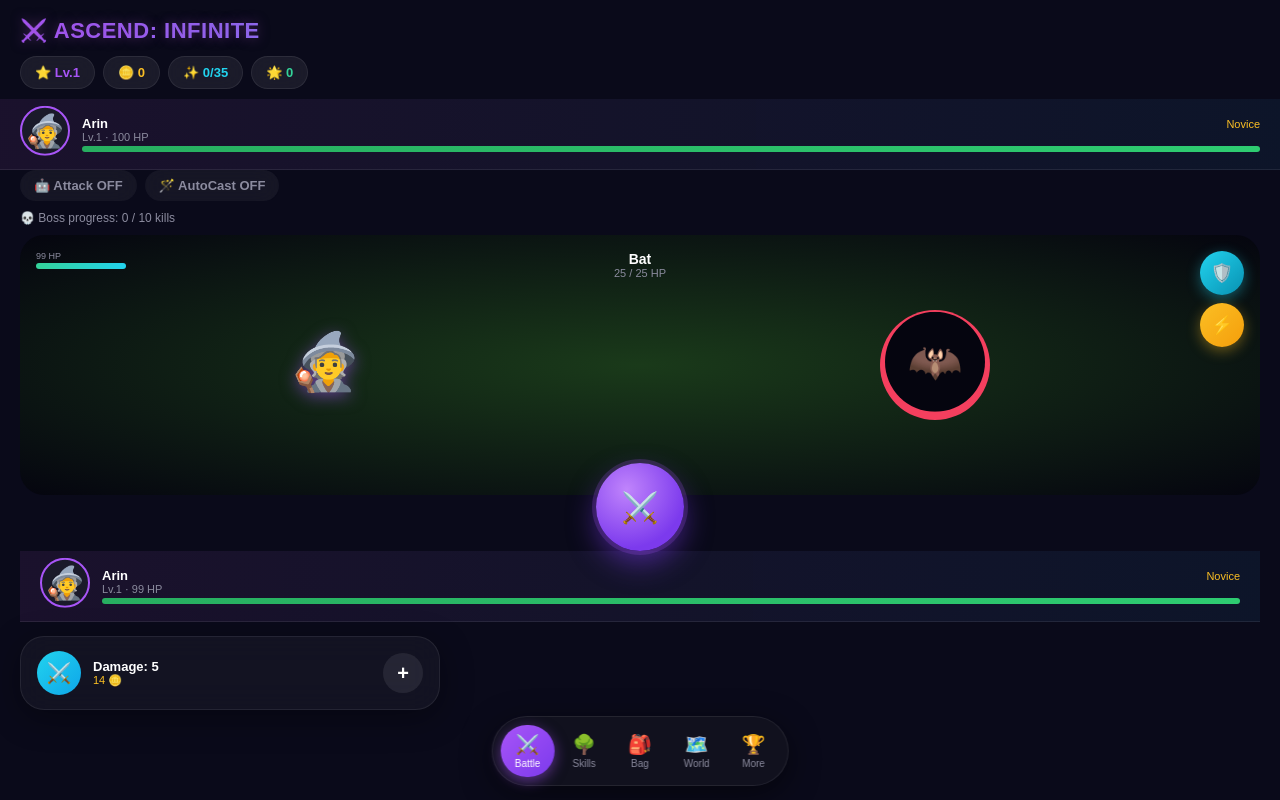
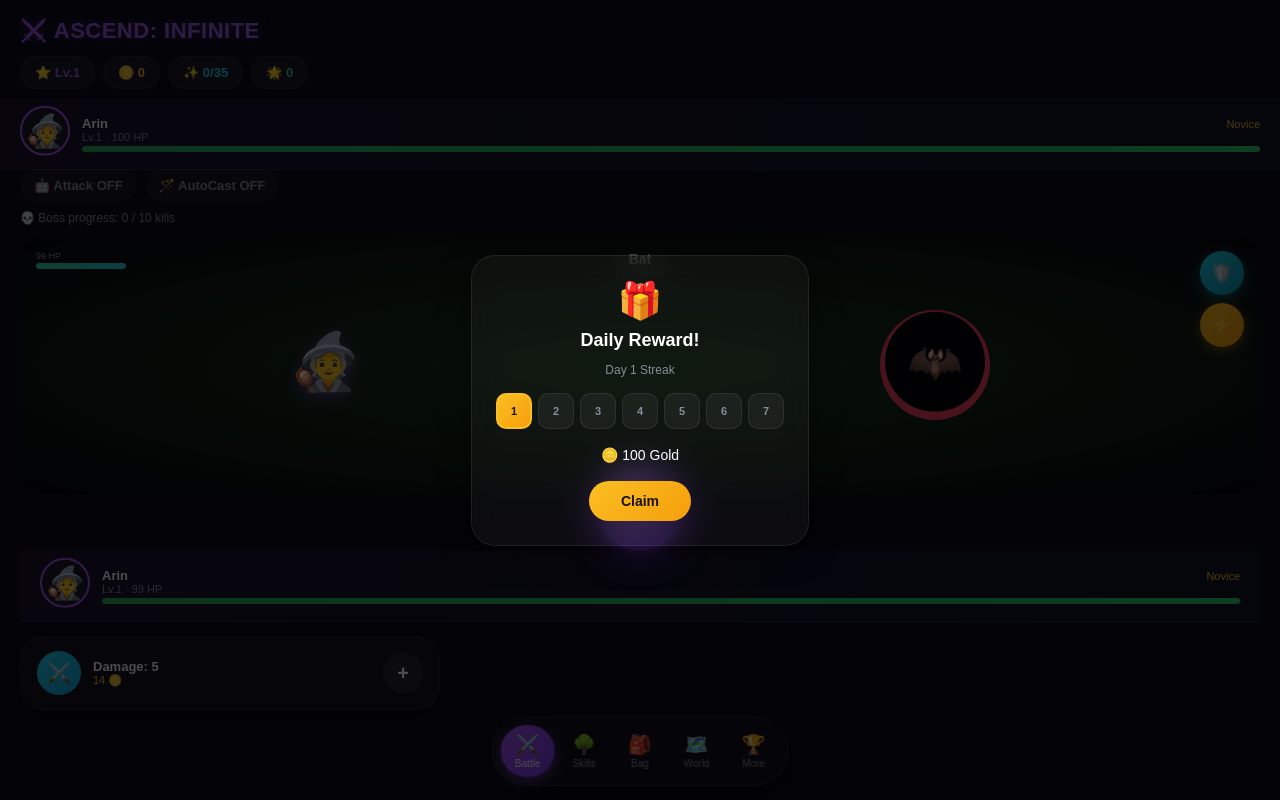
Before and after one commit to baidawi433/ascend-infinite, a React (Vite) app: page / in a window 1280 px wide. Built offline with nearby package versions, Linux system fonts and the light colour scheme.

Commit message:
feat: add daily login reward system with 7-day streak

```diff
--- a/src/App.jsx
+++ b/src/App.jsx
@@ -22,6 +22,8 @@ import NewGamePlusPanel from "./components/NewGamePlusPanel";
 import ParticleBurst from "./components/ParticleBurst";
 import BlacksmithPanel from "./components/BlacksmithPanel";
 import BossRushPanel from "./components/BossRushPanel";
+import DailyLoginPopup from "./components/DailyLoginPopup";
+import { useDailyLogin } from "./game/useDailyLogin";
 import { getNewGamePlusBonusPercent } from "./game/useNewGamePlus";
 import { FINAL_BOSS_ID } from "./game/GameState";
 import { loadGame, useAutoSave } from "./game/useSaveGame";
@@ -47,6 +49,7 @@ function App() {
   const [isBossActive, setIsBossActive] = useState(false);
   const [activeTab, setActiveTab] = useState("battle");
   const [toasts, setToasts] = useState([]);
+  const dailyLogin = useDailyLogin(gameState, setGameState);
 
   function addToast(type, title, subtitle) {
     const id = `${Date.now()}-${Math.random().toString(36).slice(2, 6)}`;
@@ -301,6 +304,12 @@ function App() {
       </div>
 
       <OfflineProgressPopup offlineReport={offlineReport} onClaim={claimOfflineProgress} />
+      <DailyLoginPopup
+        show={dailyLogin.showPopup}
+        todayReward={dailyLogin.todayReward}
+        dailyRewards={dailyLogin.dailyRewards}
+        onClaim={dailyLogin.claimDailyReward}
+      />
       <BottomNav activeTab={activeTab} setActiveTab={setActiveTab} />
       <LevelUpOverlay show={showLevelUp} level={gameState.level} onDone={() => setShowLevelUp(false)} />
       <AscendedOverlay show={showAscendedOverlay} onClose={() => setShowAscendedOverlay(false)} />
--- /dev/null
+++ b/src/components/DailyLoginPopup.jsx
@@ -0,0 +1,49 @@
+// DailyLoginPopup.jsx
+
+function DailyLoginPopup({ show, todayReward, dailyRewards, onClaim }) {
+  if (!show || !todayReward) return null;
+
+  return (
+    <div style={{
+      position: "fixed", top: 0, left: 0, right: 0, bottom: 0,
+      background: "rgba(0,0,0,0.7)", display: "flex", alignItems: "center", justifyContent: "center", zIndex: 2500, padding: "20px"
+    }}>
+      <div className="glass-panel" style={{ padding: "24px", maxWidth: "340px", textAlign: "center" }}>
+        <div style={{ fontSize: "36px", marginBottom: "8px" }}>🎁</div>
+        <h2 style={{ margin: "0 0 4px 0", fontSize: "18px" }}>Daily Reward!</h2>
+        <p style={{ fontSize: "12px", color: "var(--color-text-muted)", marginBottom: "16px" }}>Day {todayReward.day} Streak</p>
+
+        <div style={{ display: "flex", justifyContent: "center", gap: "6px", marginBottom: "18px", flexWrap: "wrap" }}>
+          {dailyRewards.map((r) => (
+            <div
+              key={r.day}
+              style={{
+                width: "36px", height: "36px", borderRadius: "10px",
+                display: "flex", alignItems: "center", justifyContent: "center",
+                fontSize: "11px", fontWeight: 700,
+                background: r.day === todayReward.day ? "linear-gradient(135deg, #fbbf24, #f59e0b)" : r.day < todayReward.day ? "rgba(52,211,153,0.2)" : "rgba(255,255,255,0.05)",
+                color: r.day === todayReward.day ? "#1a1200" : r.day < todayReward.day ? "#34d399" : "var(--color-text-muted)",
+                border: r.day === todayReward.day ? "2px solid #fbbf24" : "1px solid var(--color-border)",
+              }}
+            >
+              {r.day < todayReward.day ? "✓" : r.day}
+            </div>
+          ))}
+        </div>
+
+        <p style={{ fontSize: "14px", marginBottom: "18px" }}>
+          🪙 {todayReward.gold} Gold {todayReward.skillPoint > 0 && `· 🌟 ${todayReward.skillPoint} SP`}
+        </p>
+
+        <button
+          onClick={onClaim}
+          style={{ padding: "12px 32px", borderRadius: "var(--radius-pill)", border: "none", background: "linear-gradient(135deg, #fbbf24, #f59e0b)", color: "#1a1200", fontWeight: 800, fontSize: "14px", cursor: "pointer" }}
+        >
+          Claim
+        </button>
+      </div>
+    </div>
+  );
+}
+
+export default DailyLoginPopup;
--- a/src/game/GameState.js
+++ b/src/game/GameState.js
@@ -32,6 +32,8 @@ export const initialGameState = {
   newGamePlusCount: 0,
   autoCastEnabled: false,
   materials: {},
+  lastLoginTimestamp: 0,
+  loginStreak: 0,
 };
 
 export const ASCENSION_LEVEL_REQUIREMENT = 20;
--- /dev/null
+++ b/src/game/useDailyLogin.js
@@ -0,0 +1,67 @@
+// useDailyLogin.js
+// Mengatur reward harian dengan sistem streak (7 hari siklus, reward makin besar)
+
+import { useState, useEffect } from "react";
+
+const dailyRewards = [
+  { day: 1, gold: 100, skillPoint: 0 },
+  { day: 2, gold: 200, skillPoint: 1 },
+  { day: 3, gold: 350, skillPoint: 1 },
+  { day: 4, gold: 500, skillPoint: 2 },
+  { day: 5, gold: 750, skillPoint: 2 },
+  { day: 6, gold: 1000, skillPoint: 3 },
+  { day: 7, gold: 2000, skillPoint: 5 },
+];
+
+function getDateString(timestamp) {
+  const d = new Date(timestamp);
+  return `${d.getFullYear()}-${d.getMonth()}-${d.getDate()}`;
+}
+
+function isConsecutiveDay(lastTimestamp, now) {
+  const oneDayMs = 24 * 60 * 60 * 1000;
+  const diff = now - lastTimestamp;
+  return diff >= oneDayMs * 0.5 && diff <= oneDayMs * 2; // toleransi supaya tidak terlalu ketat soal jam pasti
+}
+
+export function useDailyLogin(gameState, setGameState) {
+  const [showPopup, setShowPopup] = useState(false);
+  const [todayReward, setTodayReward] = useState(null);
+
+  useEffect(() => {
+    const now = Date.now();
+    const lastLogin = gameState.lastLoginTimestamp || 0;
+    const todayStr = getDateString(now);
+    const lastLoginStr = getDateString(lastLogin);
+
+    if (todayStr === lastLoginStr) return; // sudah login hari ini, tidak perlu popup lagi
+
+    let newStreak = 1;
+    if (lastLogin > 0 && isConsecutiveDay(lastLogin, now)) {
+      newStreak = ((gameState.loginStreak || 0) % 7) + 1;
+    }
+
+    const reward = dailyRewards[newStreak - 1];
+    setTodayReward(reward);
+    setShowPopup(true);
+
+    setGameState((prev) => ({
+      ...prev,
+      lastLoginTimestamp: now,
+      loginStreak: newStreak,
+    }));
+    // eslint-disable-next-line react-hooks/exhaustive-deps
+  }, []);
+
+  function claimDailyReward() {
+    if (!todayReward) return;
+    setGameState((prev) => ({
+      ...prev,
+      gold: prev.gold + todayReward.gold,
+      skillPoint: prev.skillPoint + todayReward.skillPoint,
+    }));
+    setShowPopup(false);
+  }
+
+  return { showPopup, todayReward, claimDailyReward, dailyRewards };
+}
```
